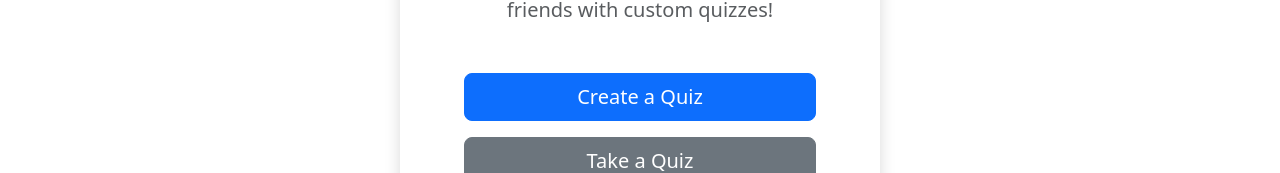
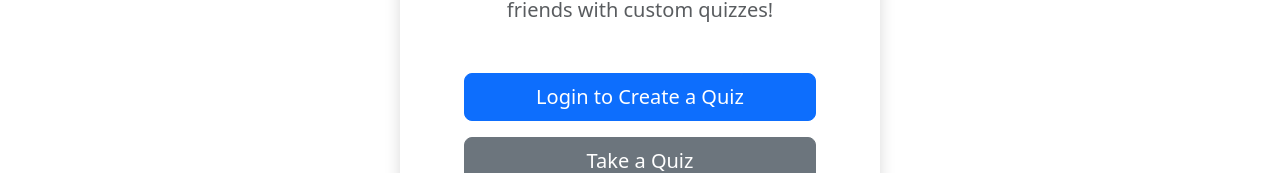
Before and after one commit to cobra4001/Quiz-nettside, a React (Vite) app in the folder QuizApp/: page / in a window 1280 px wide. Shown: the part 387-560 px from the top of the page. Built offline with nearby package versions, Linux system fonts and the light colour scheme.

Commit message:
more user friendly homepage when logged out

```diff
--- a/QuizApp/src/pages/home/HomePage.tsx
+++ b/QuizApp/src/pages/home/HomePage.tsx
@@ -1,6 +1,10 @@
 import React from "react";
+import { useAuth } from "../../auth/AuthContext";
 
 const HomePage: React.FC = () => {
+
+    const {user} = useAuth();
+
     return (
         // Main container with a centered, full-screen layout using flexbox
         <div className="d-flex align-items-center justify-content-center min-vh-100">
@@ -17,9 +21,13 @@ const HomePage: React.FC = () => {
                     {/* Container for the action buttons */}
                     <div className="d-grid gap-3">
                         {/* Button for creating a quiz */}
-                        <a href="/quizcreate" className="btn btn-primary btn-lg">
+                        {(!user) ? <a href="/LoginPage" className="btn btn-primary btn-lg">
+                            Login to Create a Quiz
+                        </a> : <a href="/quizcreate" className="btn btn-primary btn-lg">
                             Create a Quiz
                         </a>
+                        }
+
                         {/* Button for taking a quiz */}
                         <a href="/QuizList" className="btn btn-secondary btn-lg">
                             Take a Quiz
```
